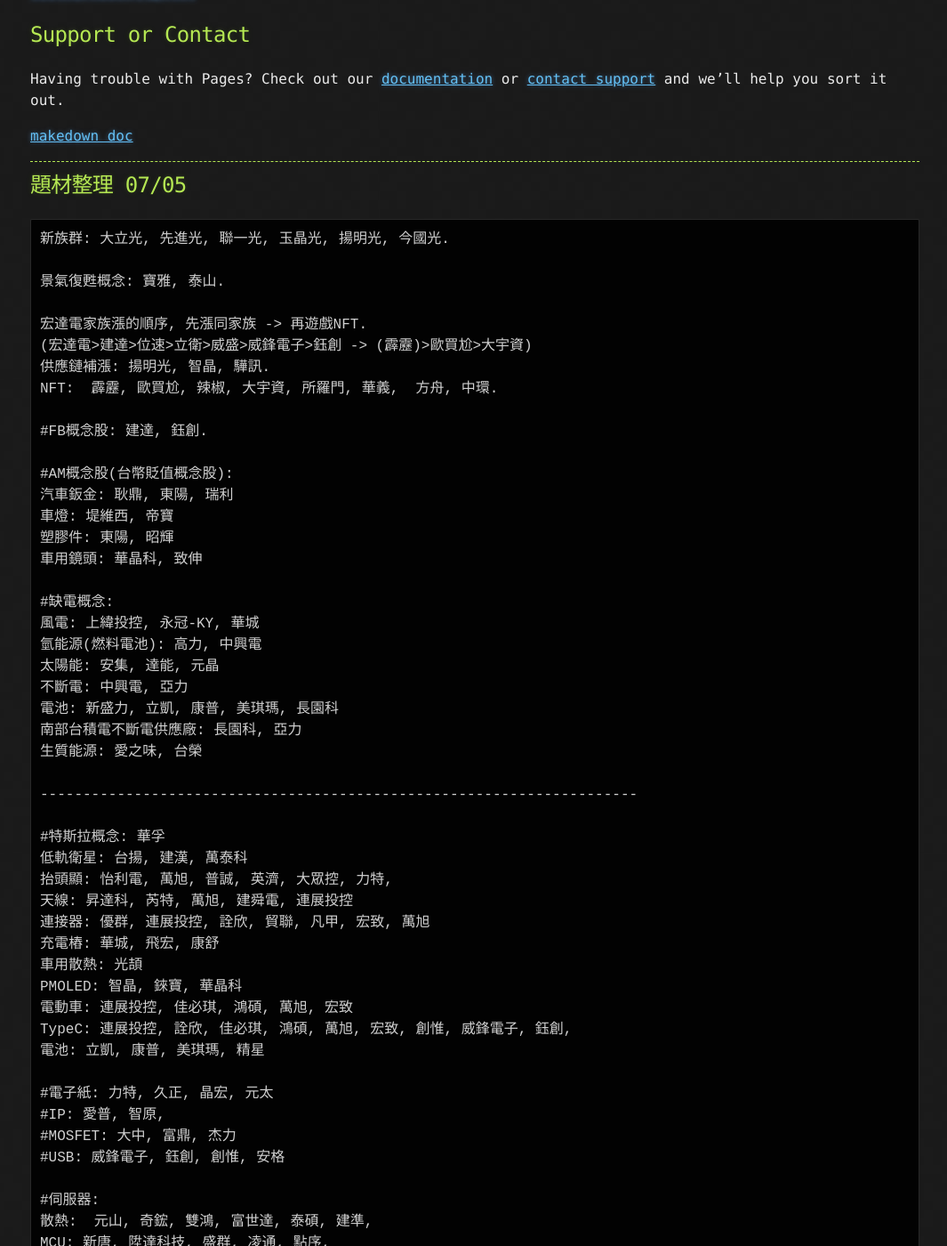
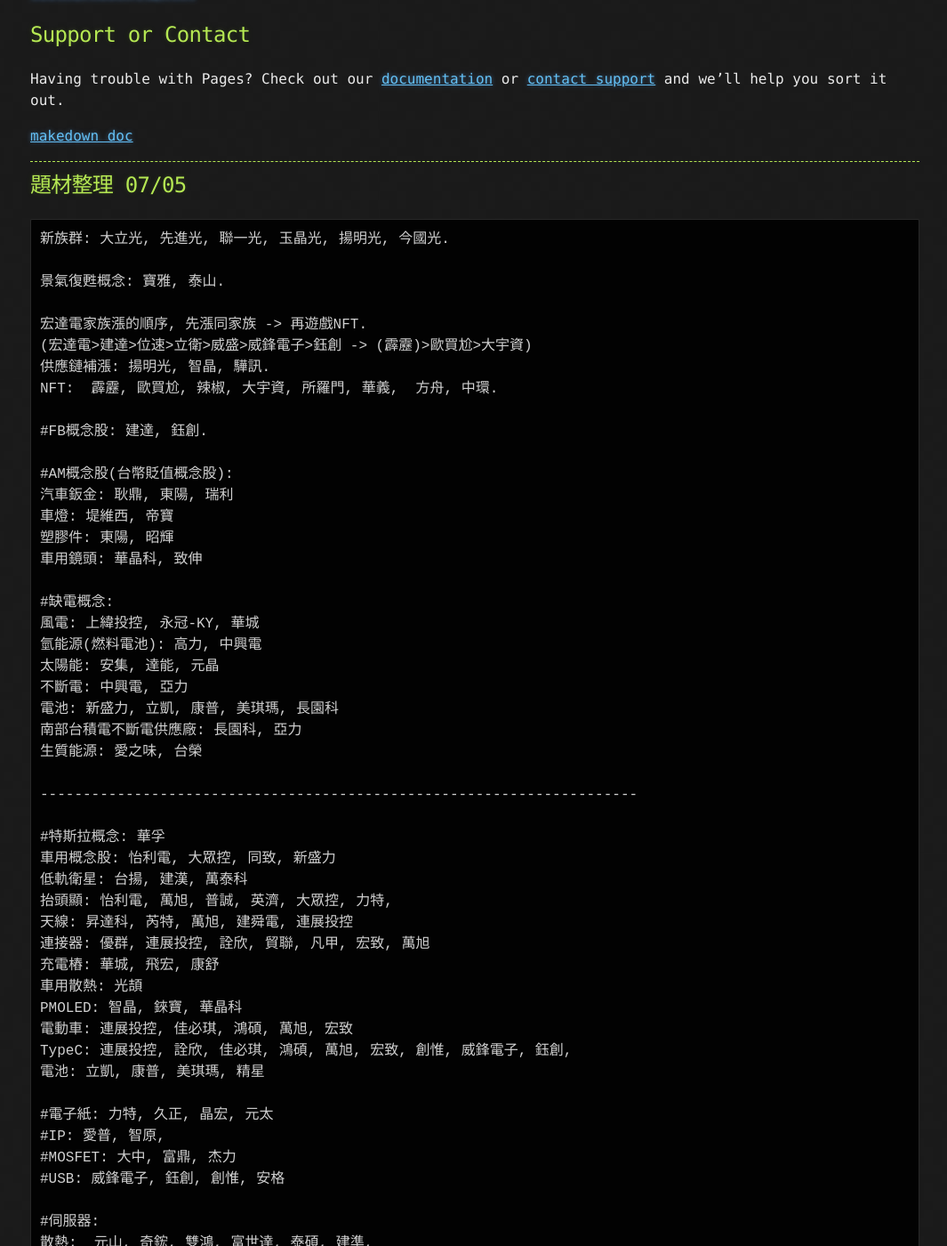
Before and after one commit to lepg5487/Stock_God, a Jekyll site: the page built from index.md, in a window 1280 px wide and 1400 px high, scrolled down 43198 px. Shown: the whole window at 89% size, without its empty margins (106-1171 px from the left). Built offline with Jekyll 4.4.1, drawn with Linux system fonts in a browser that asks for light colours; our own code applies the rules of GitHub Pages for plain Markdown files; some of the changed text lies outside the part shown.

Commit message:
Update index.md

```diff
--- a/index.md
+++ b/index.md
@@ -1803,6 +1803,7 @@
 ----------------------------------------------------------------------
 
 #特斯拉概念: 華孚
+車用概念股: 怡利電, 大眾控, 同致, 新盛力
 低軌衛星: 台揚, 建漢, 萬泰科
 抬頭顯: 怡利電, 萬旭, 普誠, 英濟, 大眾控, 力特,
 天線: 昇達科, 芮特, 萬旭, 建舜電, 連展投控
```
